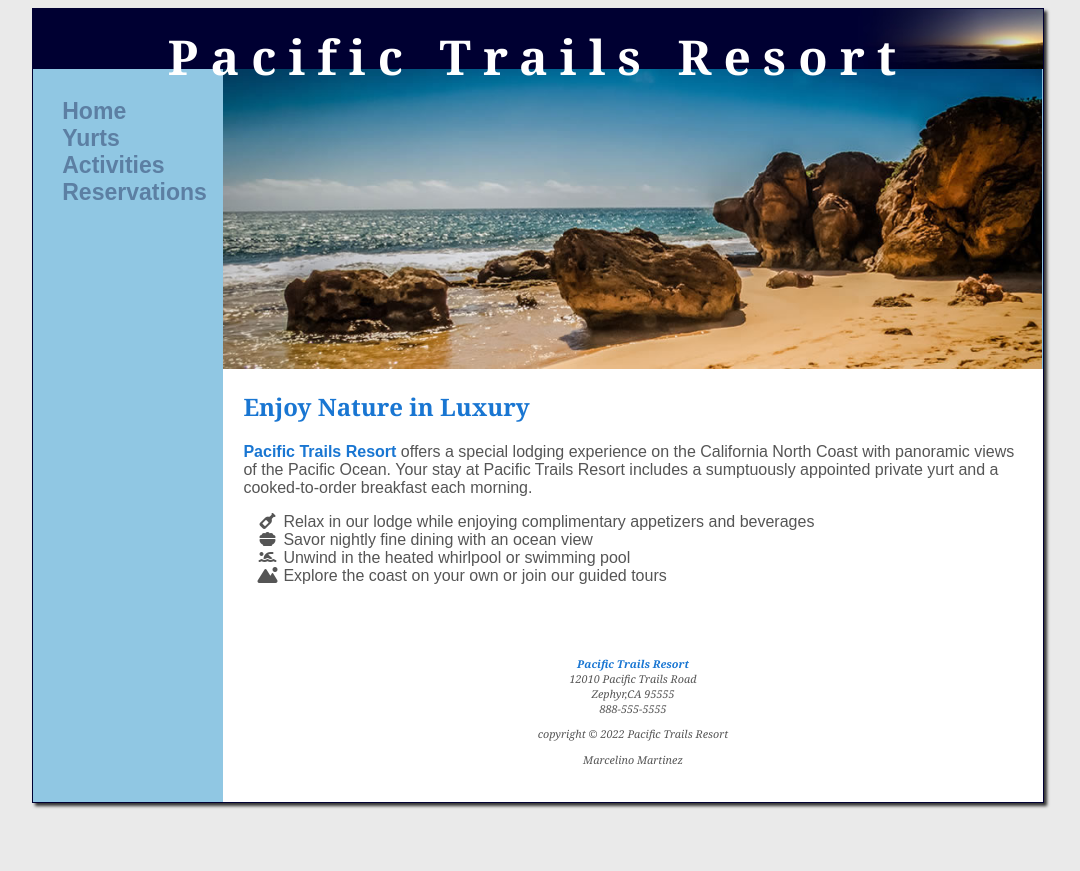
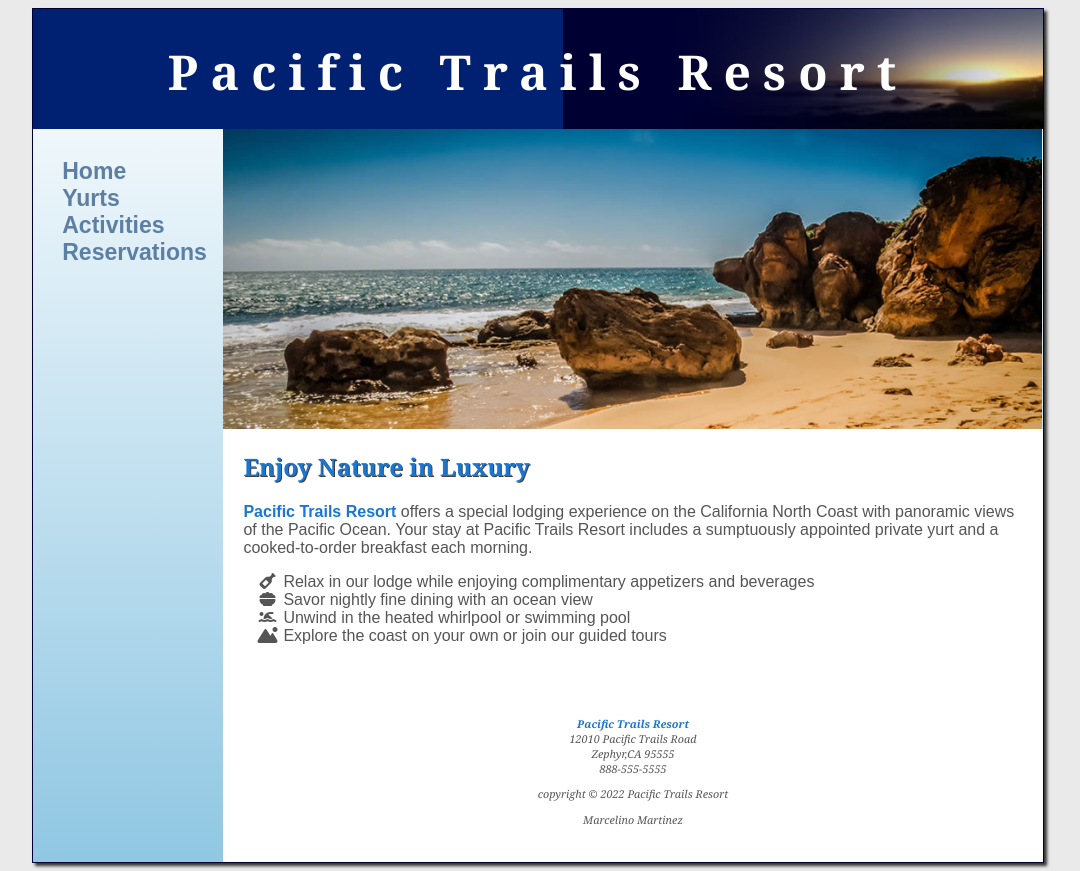
Before and after one commit to stawfox64/chapter-7-assignment, a plain HTML site: page index.html in a window 1280 px wide. Shown: the whole page, without its empty margins (102-1182 px from the left). Before the commit the page ends 811 px from the top, so only its background shows below. Drawn offline with Linux system fonts and the light colour scheme.

Commit message:
Update pacific.css

```diff
--- a/pacific.css
+++ b/pacific.css
@@ -8,14 +8,15 @@ font-family: Arial, "Helvetica Neue", Helvetica, sans-serif;
 }
 #wrapper {
   background-color: #90c7e3;
-    background-image: linear-gradient(to bottom,#90c7e3,#90c7e3);
+  background-image: linear-gradient(to bottom, #fff, #90c7e3);
   border: 1px solid #003;
-    box-shadow: 3px,3px,3px #333;
+  box-shadow: 3px 3px 3px #333;
   margin: auto;
   min-width: 960px;
   max-width: 2048px;
   width: 80%;
 }
+
 header{
     background-color: #002171;
     background-image: url(images/sunset.jpg);;
@@ -43,12 +44,13 @@ font-weight: bold;
 padding: 1.5em;
 width: 160px;
 }
-nav ul{
+nav ul {
   font-size: 1.2em;
   list-style-type: none;
-    margin: 0%;
+  margin: 0;
   padding-left: 0;
 }
+
 nav a{
     text-decoration: none;
 }
@@ -83,8 +85,9 @@ h1{
 h1,h2,h3,footer{
     font-family: Georgia,"Times New Roman", Times,serif;
 }
-h2{color: #1976d2;
-    text-shadow: 1px,1px #404040;
+h2 {
+  color: #1976d2;
+  text-shadow: 1px 1px #404040;
 }
 h3{
     color: #003;
@@ -93,14 +96,14 @@ dt{
     color:#002171
 
 }
-footer{
+footer {
+  background-color: #fff;
   font-size: 75%;
   font-style: italic;
   margin-left: 190px;
-    background-color: #fff;
   padding: 2em;
   text-align: center;
-
+ adding-left: 0;
 }
 .resort{
     color: #1976d2;
@@ -109,26 +112,6 @@ text-align: center;
 #contact{font-size: 90%;
 
 }
-#wrapper {
-    background-color: #fff;
-    box-shadow: 3px 3px 3px #333;
-    margin: auto;
-    min-width: 960px;
-    max-width: 2048px;
-    width: 80%;
-  }
-
-  header {
-    background-color: #000032;
-    background-image: url(images/sunset.jpg);
-    background-position: right;
-    background-repeat: no-repeat;
-    color: #fff;
-    height: 60px;
-    padding-top: 15px;
-    text-align: center;
-  }
-
   #homehero{
       background-image: url(images/coast2.jpg);
       background-repeat: no-repeat;
```
Lines whose indentation alone changed are shown as unchanged.
